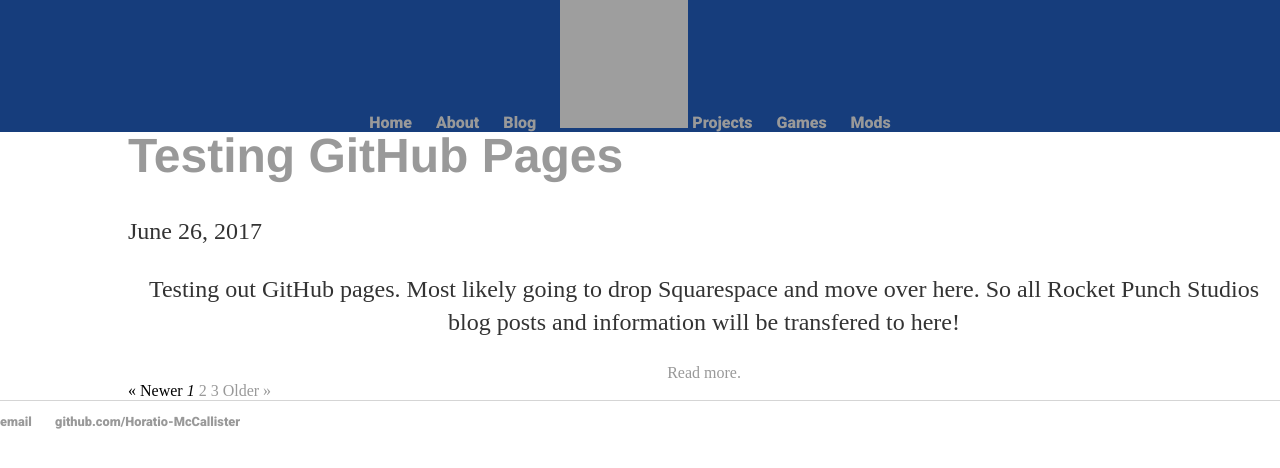
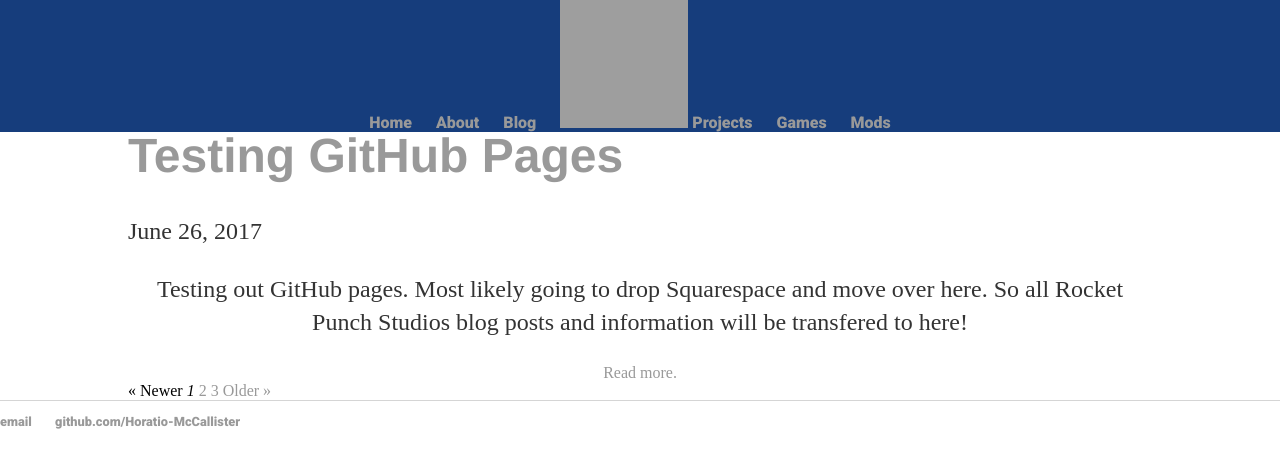
Before and after one commit to Horatio-McCallister/Horatio-McCallister.github.io, a Jekyll site: the page built from blog/index.html, in a window 1280 px wide. Shown: the top 468 px of the page. Built offline with Jekyll 4.4.1, drawn with Linux system fonts in a browser that asks for light colours; the list of posts is cut into pages by our own code; grey boxes are pictures that could not be loaded.

Commit message:
no message

```diff
--- a/css/main.css
+++ b/css/main.css
@@ -25,6 +25,7 @@ nav ul li {
 .container {
 	margin-top: 10%;
 	margin-left: 10%;
+	margin-right: 10%;
 }
 a {
     text-decoration: none;
```
